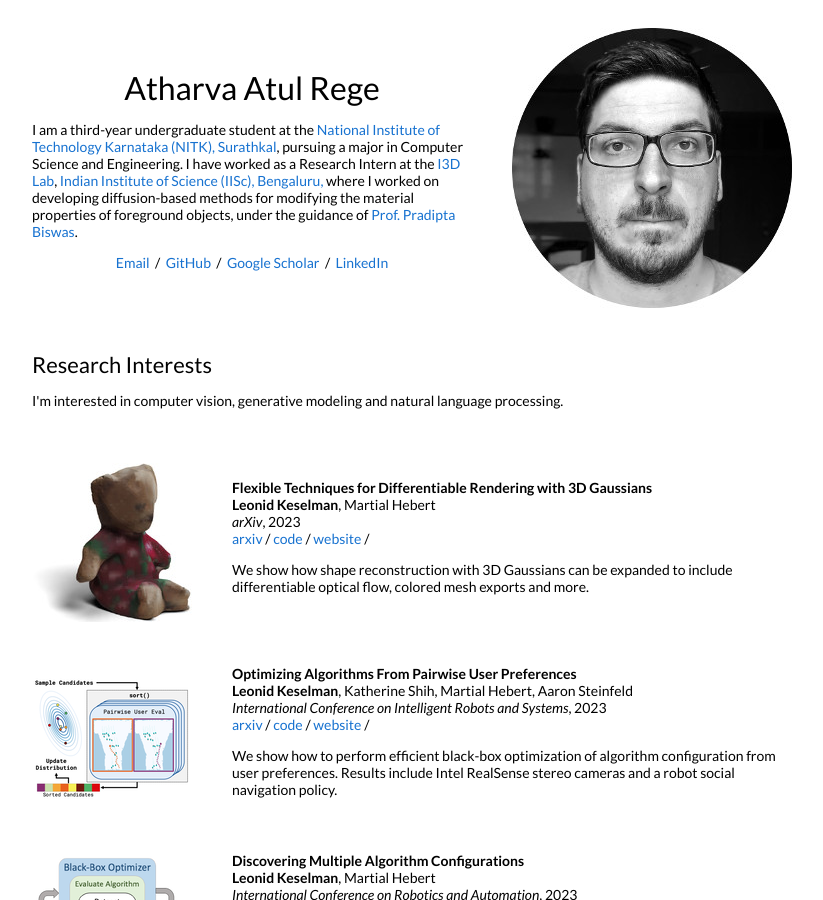
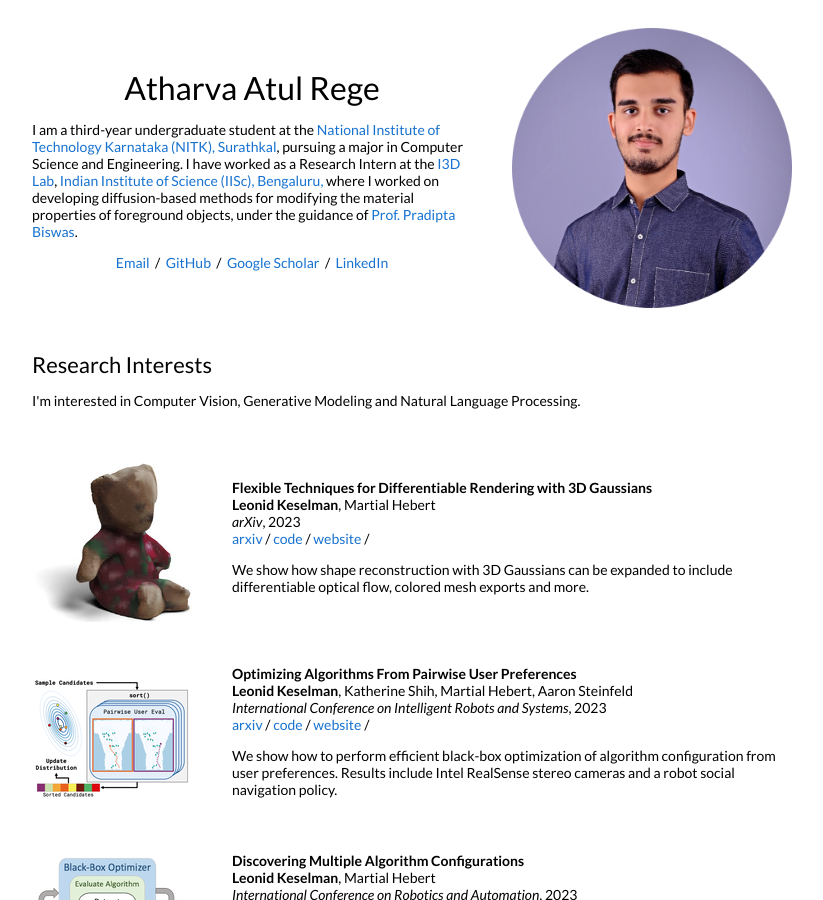
Before and after one commit to Atharva-Rege/atharva-rege.github.io, a Jekyll site: the page built from _posts/2023-08-28-3dgaussians.markdown, in a window 1280 px wide and 900 px high. Shown: the whole window, without its empty margins (228-1051 px from the left). Built offline with Jekyll 4.4.1, drawn with Linux system fonts in a browser that asks for light colours.

Commit message:
Update default.html

```diff
--- a/_layouts/default.html
+++ b/_layouts/default.html
@@ -45,7 +45,7 @@
               </p>
             </td>
             <td style="padding:2.5%;width:40%;max-width:40%">
-              <img style="width:100%;max-width:100%" alt="profile photo" src="images/circle_bw_crop.jpg">
+              <img style="width:100%;max-width:100%" alt="profile photo" src="images/Atharva-Photo-round.JPG">
             </td>
           </tr>
         </table>
@@ -55,7 +55,7 @@
             <td style="padding:2.5%;width:100%;vertical-align:middle">
               <h2>Research Interests</h2>
               <p>
-                I'm interested in computer vision, generative modeling and natural language processing.
+                I'm interested in Computer Vision, Generative Modeling and Natural Language Processing.
               </p>
             </td>
           </tr>
```
